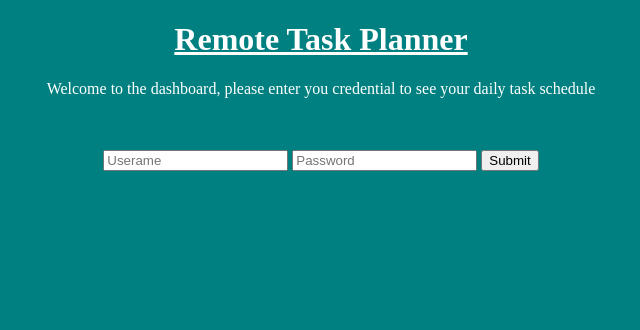
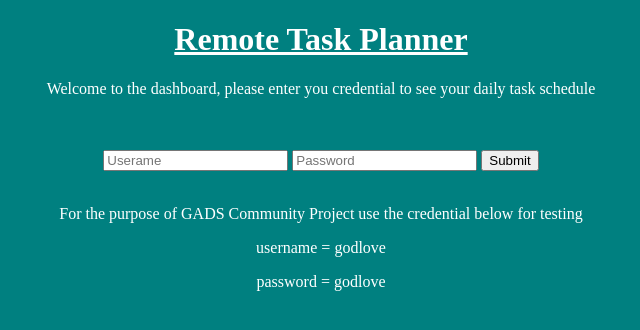
Before and after one commit to udoyen/Remote-Task-Planner, a Flask app: page / in a window 1280 px wide. Shown: the top 330 px of the page, without its empty margins (319-959 px from the left). Run offline with Flask 2, Linux system fonts and the light colour scheme.

Commit message:
4th commit

```diff
--- a/schema.py
+++ b/schema.py
@@ -9,7 +9,6 @@ cursor.execute(
         username VARCHAR(16),
         password VARCHAR(32)
     );"""
-
 )
 
 connection.commit()
--- a/seed.py
+++ b/seed.py
@@ -9,7 +9,7 @@ cursor.execute(
         password,
     )VALUES (
         'godlove',
-        'godlove',
+        'godlove'
     );"""
 )
 
--- a/static/css/style.css
+++ b/static/css/style.css
@@ -19,3 +19,7 @@ p {
 .center {
     text-align: center;
 }
+
+.white {
+    color: white;
+}
--- a/templates/about.html
+++ b/templates/about.html
@@ -1,12 +1,14 @@
 {% extends "structure.html" %}
 
 {% block main %}
-
+<div class="white">
     <h2><a href="http://127.0.0.1:7000/">Back to main dashboard</a></p><p></h2>
     <h3>Name: NDANGO Godlove Kwela</h3>
     <h3>Post: Hosting Expert and Cloud Engineer</h3>
     <p>Below is your to do list</p>
     <ul>
         <li>put @mydomainname.net on https</li>
+        <li>Finish the configuration of XXX professional mail addresses</li>
     </ul>
+</div>
 {% endblock main %}
--- a/templates/index.html
+++ b/templates/index.html
@@ -10,6 +10,11 @@
     <input placeholder="Password" name="password" type="password">
     <input type="submit">
 </form>
-
+<br>
+<div class="center">
+    <p>For the purpose of GADS Community Project use the credential below for testing</p>
+    <p>username = godlove</p>
+    <p>password = godlove</p>
+</div>
 <p>{{ message }}</p>
 {% endblock main %}
```
Lines whose indentation alone changed are shown as unchanged.
